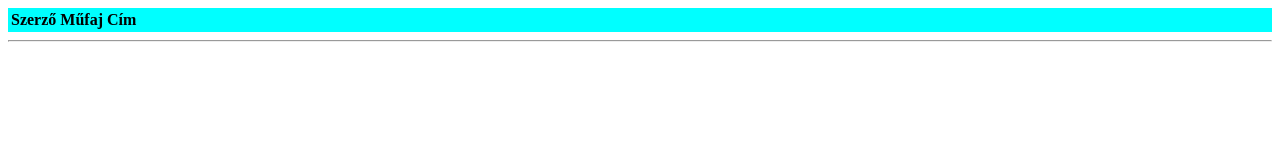
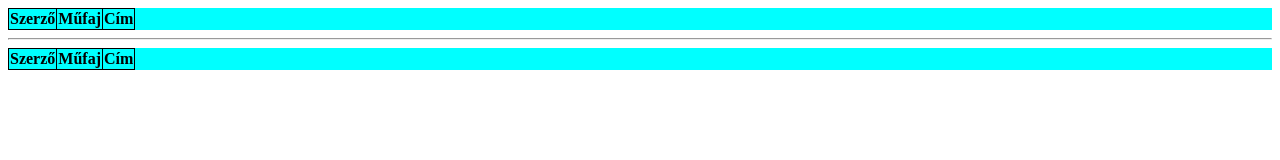
Before and after one commit to korteszedo/alkotas, a plain HTML site: page index.html in a window 1280 px wide. Drawn offline with Linux system fonts and the light colour scheme.

Commit message:
tablazat letrehozasa oop

```diff
--- a/oop/area.js
+++ b/oop/area.js
@@ -3,6 +3,18 @@
  * és annak hozzáadásáért egy "containeroop" osztályú konténerhez.
  */
 class Area {
+
+    // Privát változó, amely az osztály által létrehozott <div> elemet tárolja
+    #div;
+
+    /**
+     * Getter a privát #div változóhoz.
+     * @returns {HTMLDivElement} - A létrehozott <div> elem.
+     */
+    get div() {
+        return this.#div;
+    }
+
     /**
      * Az Area osztály konstruktora.
      * @param {string} className - Az új <div> elemhez rendelendő osztálynév.
@@ -22,10 +34,57 @@ class Area {
         }
 
         // Létrehoz egy új <div> elemet
-        const div = document.createElement('div');
+        this.#div = document.createElement('div');
         // Beállítja az osztálynevét a megadott értékre
-        div.className = className;
+        this.#div.className = className;
         // Hozzáadja az új <div> elemet a "containeroop" konténerhez
-        containerDiv.appendChild(div);
+        containerDiv.appendChild(this.#div);
     }
 }
+
+/**
+ * A Table osztály az Area osztályból származik, és egy táblázatot hoz létre a megadott osztálynévvel.
+ */
+class Table extends Area {
+
+    /**
+     * A Table osztály konstruktora.
+     * @param {string} cssClass - Az új táblázatot tartalmazó <div> elemhez rendelendő osztálynév.
+     */
+    constructor(cssClass) {
+        // Meghívja az Area osztály konstruktorát
+        super(cssClass);
+
+        // Létrehoz egy <table> elemet
+        const table = document.createElement('table');
+        // Hozzáadja a <table> elemet az Area által létrehozott <div>-hez
+        this.div.appendChild(table);
+
+        // Létrehoz egy <thead> elemet
+        const thead = document.createElement('thead');
+        // Hozzáadja a <thead> elemet a <table>-hez
+        table.appendChild(thead);
+
+        // Létrehoz egy <tr> elemet a táblázat fejléce számára
+        const theadRow = document.createElement('tr');
+        // Hozzáadja a <tr> elemet a <thead>-hez
+        thead.appendChild(theadRow);
+
+        // A táblázat fejléceinek szövegeit tartalmazó tömb
+        const theadCells = ['Szerző', 'Műfaj', 'Cím'];
+        // Végigmegy a fejlécek szövegein
+        for (const cellContent of theadCells) {
+            // Létrehoz egy <th> elemet
+            const thcell = document.createElement('th');
+            // Beállítja a <th> elem szövegét
+            thcell.innerText = cellContent;
+            // Hozzáadja a <th> elemet a fejléc sorához
+            theadRow.appendChild(thcell);
+        }
+
+        // Létrehoz egy <tbody> elemet
+        const tbody = document.createElement('tbody');
+        // Hozzáadja a <tbody> elemet a <table>-hez
+        table.appendChild(tbody);
+    }
+}
--- a/oop/main.js
+++ b/oop/main.js
@@ -4,7 +4,7 @@ const separator = document.createElement('hr');
 document.body.appendChild(separator);
 
 // Létrehoz egy új "table" osztályú <div> elemet az Area osztály segítségével
-const table = new Area('table');
+const table = new Table('table');
 
 // Létrehoz egy új "form" osztályú <div> elemet az Area osztály segítségével
 const form = new Area('form');
--- a/style.css
+++ b/style.css
@@ -9,3 +9,7 @@
 .form {
     background-color: purple;
 }
+table, tr, th, td {
+    border: 1px solid black;
+    border-collapse: collapse;
+}
```
